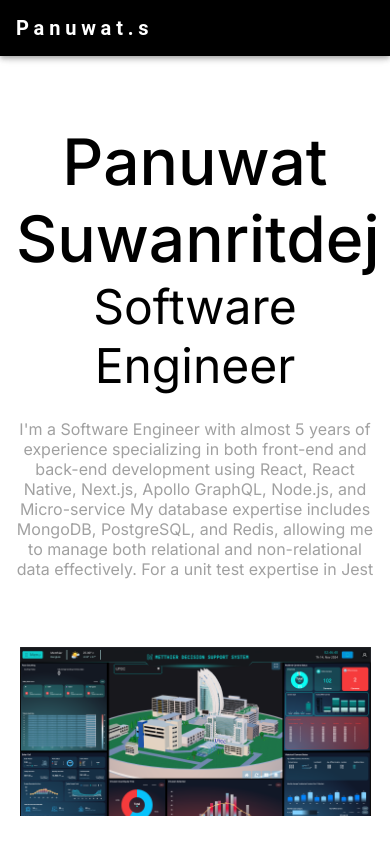
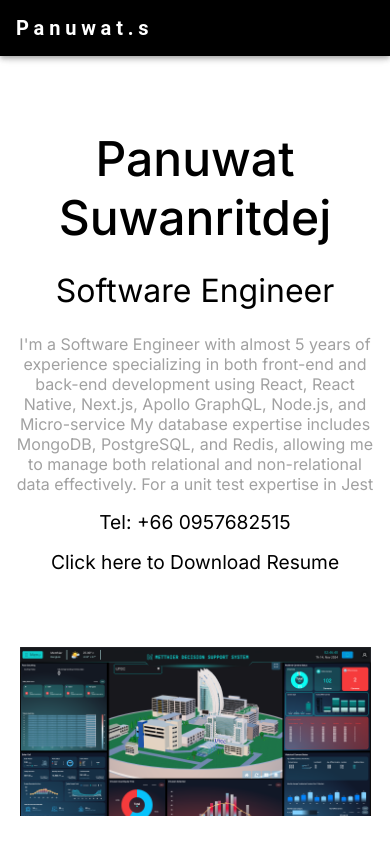
Before and after one commit to shogun0322/portfolio, a Next.js app: page / in a window 390 px wide. Built offline with nearby package versions, Linux system fonts and the light colour scheme.

Commit message:
Get resume

```diff
--- a/src/app/theme.js
+++ b/src/app/theme.js
@@ -11,16 +11,21 @@ const theme = createTheme({
       main: "#ffffff",
       text: "#a1a1a1",
     },
-
   },
 
   typography: {
     title: {
       fontWeight: 500,
       fontSize: "4rem",
+      "@media (max-width:500px)": {
+        fontSize: "3rem",
+      },
     },
     subTitle: {
       fontSize: "3rem",
+      "@media (max-width:500px)": {
+        fontSize: "2rem",
+      },
     },
     subTitle2: {
       fontSize: "1rem",
@@ -30,6 +35,10 @@ const theme = createTheme({
     aboutTitle: {
       fontSize: "1.3rem",
     },
+
+    download: {
+      fontSize: "1.2rem",
+    },
   },
 });
 
--- a/src/components/about/index.css
+++ b/src/components/about/index.css
@@ -27,7 +27,7 @@
   grid-template-rows: repeat(50%, 2);
 
   @media only screen and (max-width: 769px) {
-    height: 130dvh;
+    height: 150dvh;
 
     grid-template-areas:
       "t-1"
--- a/src/components/about/index.js
+++ b/src/components/about/index.js
@@ -16,7 +16,7 @@ export default function About() {
           width: "100%",
           height: "100%",
           borderRadius: 3,
-          padding: 3,
+          padding: { xs: 1, md: 3 },
           border: "1px solid #1f1f1f",
           backgroundImage:
             "radial-gradient(farthest-side at top right, #1f1f1f, #141414);",
--- a/src/components/more/index.js
+++ b/src/components/more/index.js
@@ -16,7 +16,7 @@ export default function More() {
           width: "100%",
           height: "100%",
           borderRadius: 3,
-          padding: 3,
+          padding: { xs: 1, md: 3 },
           border: "1px solid #1f1f1f",
           backgroundImage:
             "radial-gradient(farthest-side at top right, #1f1f1f, #141414);",
--- a/src/components/welcome/index.js
+++ b/src/components/welcome/index.js
@@ -11,7 +11,9 @@ export default function Welcome() {
         }}
       >
         <Typography variant="title">Panuwat Suwanritdej</Typography>
-        <Typography variant="subTitle">Software Engineer</Typography>
+        <Typography variant="subTitle" sx={{ mt: 3 }}>
+          Software Engineer
+        </Typography>
         <Box sx={{ mt: 3 }}>
           <Typography variant="subTitle2">
             I&apos;m a Software Engineer with almost 5 years of experience
@@ -21,6 +23,20 @@ export default function Welcome() {
             me to manage both relational and non-relational data effectively.
             For a unit test expertise in Jest
           </Typography>
+        </Box>
+        <Box sx={{ mt: 2 }}>
+          <Typography variant="download">Tel: +66 0957682515</Typography>
+        </Box>
+
+        <Box mt={2}>
+          <a
+            href="./assets/file/Resume-Panuwat_Suwanritdej.pdf"
+            download="Resume-Panuwat_Suwanritdej"
+          >
+            <Typography variant="download">
+              Click here to Download Resume
+            </Typography>
+          </a>
         </Box>
       </Box>
     </Container>
```
Also changed, not shown: 1 other file (tests, documents, lock files or other folders).
